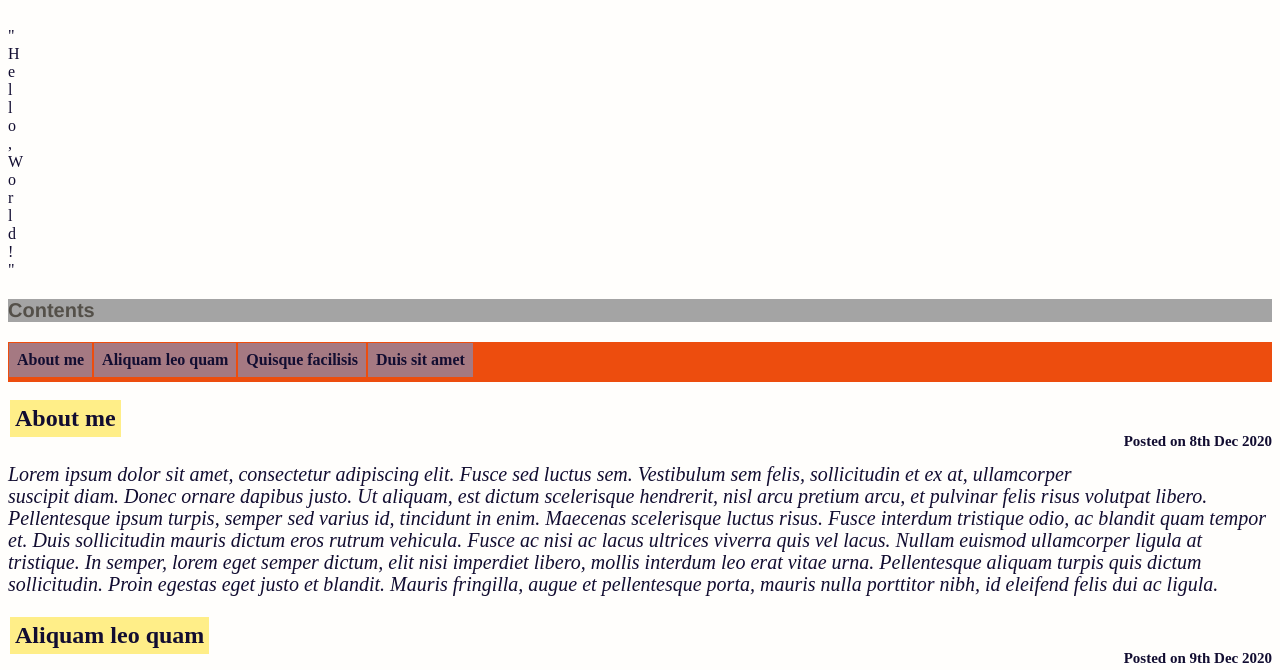
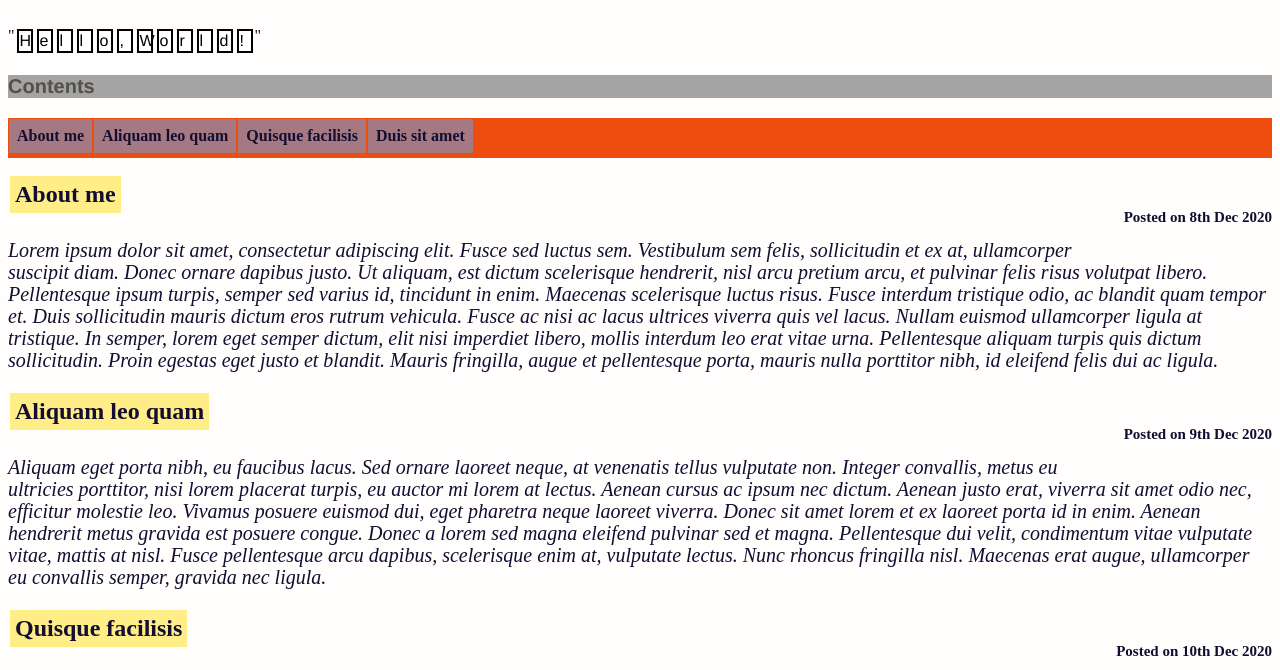
Before and after one commit to alex74190/JacquesN16.github.io, a plain HTML site: page index.html in a window 1280 px wide. Shown: the part 86-756 px from the top of the page. Drawn offline with Linux system fonts and the light colour scheme.

Commit message:
Update mainstyles.css

```diff
--- a/mainstyles.css
+++ b/mainstyles.css
@@ -11,6 +11,20 @@
             font-weight:bold;
             font-size:45px;
         }
+
+         .helloWorldContainer{
+                     display:flex;
+            }
+         .helloWorldLetter{
+                     background-color:#FFFFFF;
+                     color:#000000;
+                     padding:1px;
+                     margin:2px;
+                     font-family:"Helvetica", san-serif;
+                     border: solid 2px;
+                     width:10px;
+                     heigth:20px;
+            }
         #listName{
             display: block;
             background-color:#A4A4A4;
```
